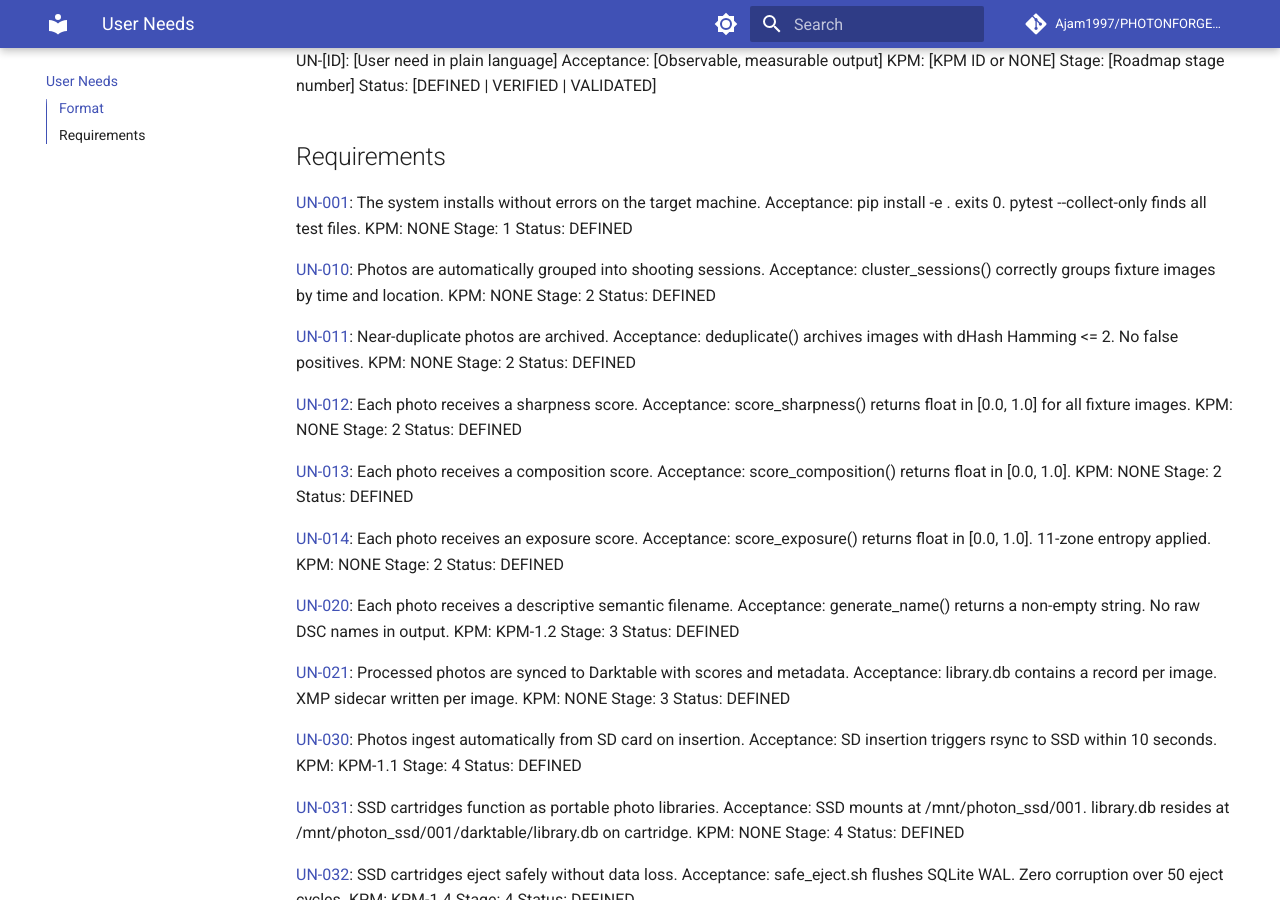
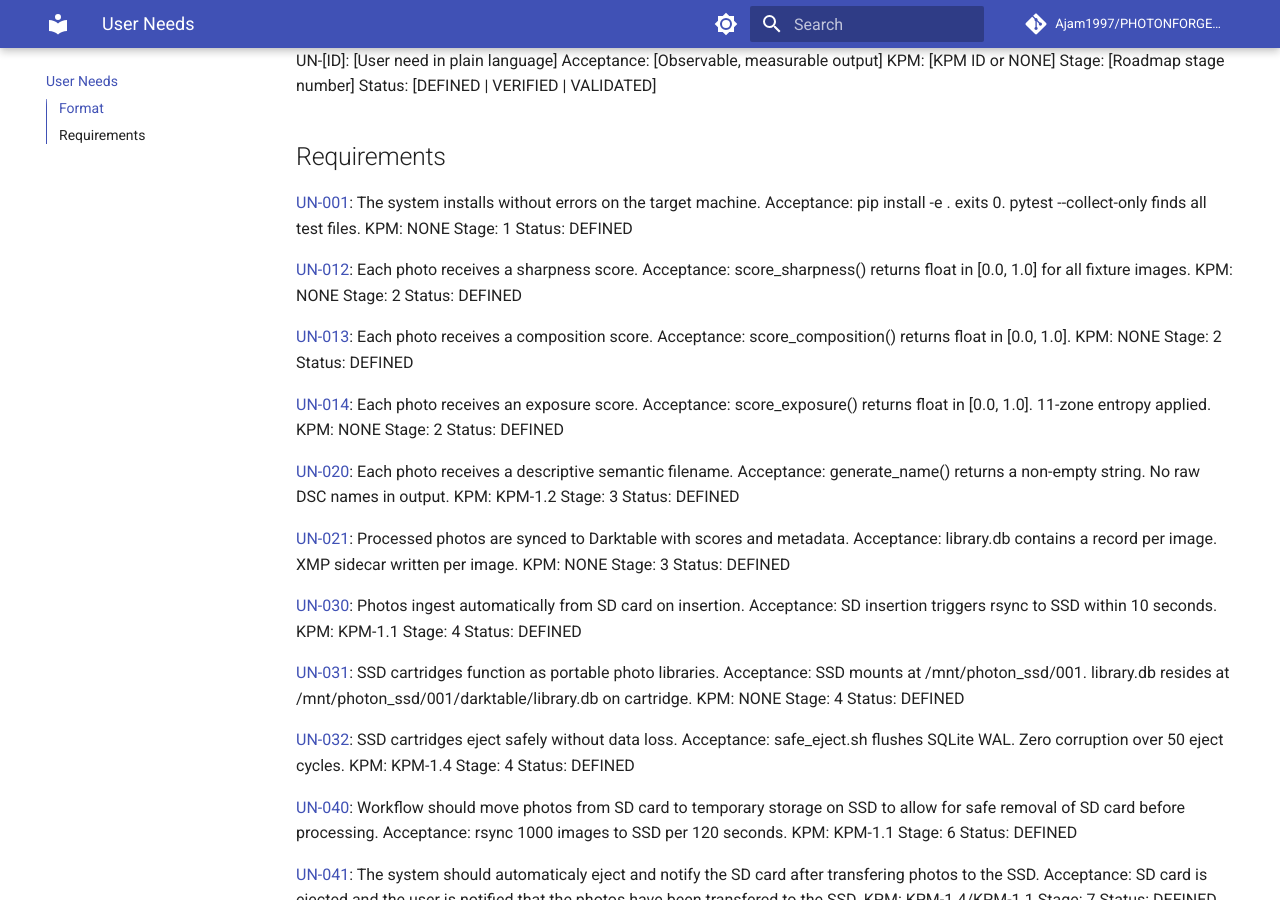
Before and after one commit to Ajam1997/PHOTONFORGE_Photo-Workflow, an MkDocs documentation site: the page built from docs/living-user-needs.md, in a window 1280 px wide and 900 px high, scrolled down 322 px. Built offline with MkDocs 1.6.1 and Material for MkDocs 9.7.7, drawn with Linux system fonts in a browser that asks for light colours; comment, search, counter and statistics services are not loaded.

Commit message:
docs: auto-regenerate from GitHub Issues [skip ci]

```diff
--- a/docs/living-user-needs.md
+++ b/docs/living-user-needs.md
@@ -17,18 +17,6 @@ Status: [DEFINED | VERIFIED | VALIDATED]
 Acceptance: pip install -e . exits 0. pytest --collect-only finds all test files.
 KPM: NONE
 Stage: 1
-Status: DEFINED
-
-[UN-010](https://github.com/Ajam1997/PHOTONFORGE_Photo-Workflow/issues/32): Photos are automatically grouped into shooting sessions.
-Acceptance: cluster_sessions() correctly groups fixture images by time and location.
-KPM: NONE
-Stage: 2
-Status: DEFINED
-
-[UN-011](https://github.com/Ajam1997/PHOTONFORGE_Photo-Workflow/issues/33): Near-duplicate photos are archived.
-Acceptance: deduplicate() archives images with dHash Hamming <= 2. No false positives.
-KPM: NONE
-Stage: 2
 Status: DEFINED
 
 [UN-012](https://github.com/Ajam1997/PHOTONFORGE_Photo-Workflow/issues/34): Each photo receives a sharpness score.
```
Also changed, not shown: docs/photonforge-architecture.md (+0 -2 lines).
